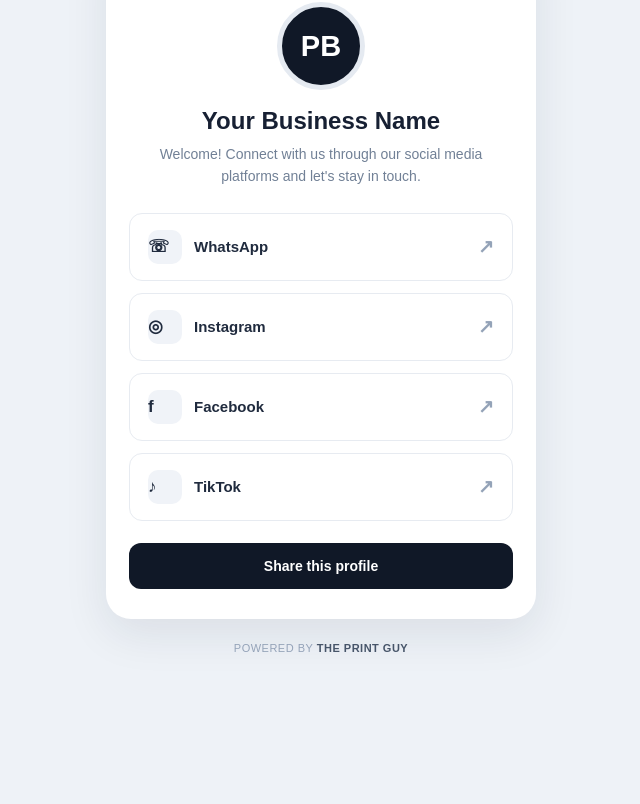
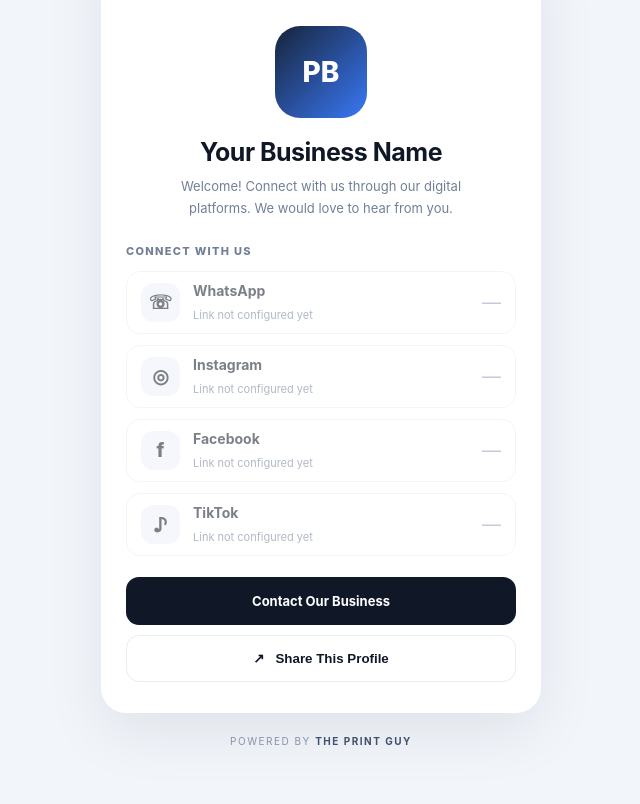
Before and after one commit to thePrintguyy1/printlink, a plain HTML site: page index.html in a window 1280 px wide. Shown: the part 102-906 px from the top of the page, without its empty margins (319-959 px from the left). Before the commit the page ends 800 px from the top, so only its background shows below. Drawn offline with Linux system fonts and the light colour scheme.

Commit message:
Refactor index.html for better layout and styling
Updated HTML structure and styles for improved design and functionality.

```diff
--- a/index.html
+++ b/index.html
@@ -5,10 +5,18 @@
 <meta charset="UTF-8">
 <meta name="viewport" content="width=device-width, initial-scale=1.0">
 <meta name="theme-color" content="#101827">
-  <meta name="description" content="Connect with us on all our social platforms through PrintLink.">
-  <title>PrintLink | Digital Connections</title>
+<meta name="description" content="One scan. Multiple connections. Powered by PrintLink.">
+<title>PrintLink | Connect Better</title>
 
 <style>
+:root {
+  --navy: #101827;
+  --blue: #3978f6;
+  --muted: #718096;
+  --line: #e8edf4;
+  --background: #f2f5fa;
+}
+
 * {
   box-sizing: border-box;
   margin: 0;
@@ -16,102 +24,154 @@
 }
 
 body {
-      font-family: Arial, sans-serif;
-      background: #eef2f7;
-      color: #172033;
+  font-family: Inter, Arial, sans-serif;
+  background: var(--background);
+  color: var(--navy);
   min-height: 100vh;
-      display: flex;
-      justify-content: center;
   padding: 35px 16px;
 }
 
 .container {
   width: 100%;
-      max-width: 430px;
+  max-width: 440px;
+  margin: auto;
 }
 
 .card {
-      background: #ffffff;
+  background: #fff;
+  border: 1px solid rgba(255,255,255,.8);
   border-radius: 25px;
-      padding: 30px 23px;
-      box-shadow: 0 15px 45px rgba(20,35,60,.09);
-      text-align: center;
+  padding: 30px 24px;
+  box-shadow: 0 20px 60px rgba(16,24,39,.08);
 }
 
-    .brand {
-      font-size: 12px;
-      font-weight: 800;
-      letter-spacing: 3px;
-      color: #64748b;
-      margin-bottom: 25px;
+.topbar {
+  display: flex;
+  justify-content: space-between;
+  align-items: center;
+  margin-bottom: 30px;
+}
+
+.logo {
+  font-size: 17px;
+  font-weight: 900;
+  letter-spacing: 2px;
+}
+
+.logo span {
+  color: var(--blue);
+}
+
+.top-label {
+  font-size: 10px;
+  color: var(--muted);
+  letter-spacing: 1px;
+  font-weight: 700;
+}
+
+.profile {
+  text-align: center;
+  padding: 12px 0 25px;
 }
 
 .avatar {
-      width: 88px;
-      height: 88px;
+  width: 92px;
+  height: 92px;
+  border-radius: 25px;
+  background: linear-gradient(135deg,#17243a,#3978f6);
+  color: white;
+  display: grid;
+  place-items: center;
   margin: auto;
-      border-radius: 50%;
-      background: #101827;
-      color: white;
-      display: flex;
-      align-items: center;
-      justify-content: center;
-      font-size: 29px;
-      font-weight: bold;
-      border: 5px solid #e5eaf1;
+  font-size: 28px;
+  font-weight: 800;
+  overflow: hidden;
 }
 
-    h1 {
-      font-size: 24px;
-      margin-top: 17px;
+.avatar img {
+  width: 100%;
+  height: 100%;
+  object-fit: cover;
+}
+
+.profile h1 {
+  font-size: 25px;
+  margin-top: 19px;
   margin-bottom: 8px;
+  letter-spacing: -.5px;
 }
 
 .description {
-      color: #718096;
-      font-size: 14px;
-      line-height: 1.6;
-      margin-bottom: 25px;
+  font-size: 13px;
+  color: var(--muted);
+  line-height: 1.7;
+  max-width: 300px;
+  margin: auto;
+}
+
+.connect-label {
+  text-align: left;
+  font-size: 11px;
+  color: var(--muted);
+  letter-spacing: 1.3px;
+  font-weight: 800;
+  margin-bottom: 13px;
 }
 
 .links {
   display: grid;
-      gap: 12px;
+  gap: 11px;
 }
 
 .social {
+  min-height: 62px;
   display: flex;
   align-items: center;
-      justify-content: space-between;
+  gap: 13px;
+  padding: 10px 14px;
+  border: 1px solid var(--line);
+  border-radius: 14px;
+  color: var(--navy);
   text-decoration: none;
-      padding: 16px 18px;
-      border: 1px solid #e7ebf1;
-      border-radius: 13px;
-      color: #202b3e;
-      font-size: 15px;
-      font-weight: 600;
-      transition: .2s;
+  transition: .2s ease;
 }
 
-    .social:hover {
-      background: #f4f7fb;
+.social:not(.disabled):hover {
+  border-color: #c4d6ff;
+  background: #f8faff;
   transform: translateY(-2px);
 }
 
-    .social span:first-child {
-      display: flex;
-      align-items: center;
-      gap: 12px;
+.social.disabled {
+  opacity: .55;
+  cursor: default;
 }
 
 .social-icon {
-      width: 34px;
-      height: 34px;
-      border-radius: 10px;
+  width: 39px;
+  height: 39px;
   display: grid;
   place-items: center;
-      background: #f0f3f8;
-      font-size: 17px;
+  border-radius: 12px;
+  background: #edf2fa;
+  font-size: 19px;
+  font-weight: 800;
+}
+
+.social-info {
+  flex: 1;
+  text-align: left;
+}
+
+.social-info strong {
+  display: block;
+  font-size: 14px;
+  margin-bottom: 4px;
+}
+
+.social-info small {
+  color: var(--muted);
+  font-size: 11px;
 }
 
 .arrow {
@@ -119,117 +179,202 @@
   font-size: 19px;
 }
 
+.contact {
+  display: block;
+  margin-top: 21px;
+  background: var(--navy);
+  color: white;
+  padding: 16px;
+  text-align: center;
+  border-radius: 13px;
+  font-size: 13px;
+  font-weight: 700;
+  text-decoration: none;
+}
+
+.contact:hover {
+  background: #263c60;
+}
+
 .share {
-      margin-top: 22px;
   width: 100%;
+  background: white;
+  border: 1px solid var(--line);
+  border-radius: 13px;
   padding: 15px;
-      border: none;
-      border-radius: 12px;
-      background: #101827;
-      color: white;
-      font-size: 14px;
-      font-weight: bold;
+  margin-top: 10px;
+  color: var(--navy);
+  font-weight: 700;
   cursor: pointer;
 }
 
 .footer {
   text-align: center;
-      color: #94a3b8;
-      font-size: 11px;
-      margin-top: 23px;
-      letter-spacing: .5px;
+  padding: 22px 5px;
+  font-size: 10px;
+  color: #8793a5;
+  letter-spacing: 1.5px;
 }
 
 .footer strong {
-      color: #475569;
+  color: #40516b;
+}
+
+@media(max-width:380px) {
+  .card { padding: 25px 17px; }
+  .profile h1 { font-size: 22px; }
 }
 </style>
 </head>
 
 <body>
-
 <main class="container">
   <section class="card">
 
-      <div class="brand">PRINTLINK</div>
+    <header class="topbar">
+      <div class="logo">PRINT<span>LINK</span></div>
+      <div class="top-label">DIGITAL CONNECTIONS</div>
+    </header>
 
-      <div class="avatar">PB</div>
+    <section class="profile">
+      <div class="avatar" id="avatar">PL</div>
+      <h1 id="businessName">Your Business Name</h1>
+      <p class="description" id="description">
+        Your business description will appear here.
+      </p>
+    </section>
 
-      <h1>Your Business Name</h1>
+    <div class="connect-label">CONNECT WITH US</div>
 
-      <p class="description">
-        Welcome! Connect with us through our social
-        media platforms and let's stay in touch.
-      </p>
+    <div class="links" id="socialLinks"></div>
 
-      <div class="links">
-
-        <a class="social" href="https://wa.me/2340000000000"
-           target="_blank" rel="noopener">
-          <span>
-            <span class="social-icon">☏</span>
-            WhatsApp
-          </span>
-          <span class="arrow">↗</span>
+    <a class="contact" id="contactButton" href="mailto:hello@example.com">
+      Contact Our Business
     </a>
 
-        <a class="social" href="https://instagram.com/yourusername"
-           target="_blank" rel="noopener">
-          <span>
-            <span class="social-icon">◎</span>
-            Instagram
-          </span>
-          <span class="arrow">↗</span>
-        </a>
-
-        <a class="social" href="https://facebook.com/yourusername"
-           target="_blank" rel="noopener">
-          <span>
-            <span class="social-icon">f</span>
-            Facebook
-          </span>
-          <span class="arrow">↗</span>
-        </a>
-
-        <a class="social" href="https://tiktok.com/@yourusername"
-           target="_blank" rel="noopener">
-          <span>
-            <span class="social-icon">♪</span>
-            TikTok
-          </span>
-          <span class="arrow">↗</span>
-        </a>
-
-      </div>
-
-      <button class="share" onclick="sharePage()">
-        Share this profile
+    <button class="share" onclick="shareProfile()">
+      ↗ &nbsp; Share This Profile
     </button>
 
   </section>
 
-    <div class="footer">
+  <footer class="footer">
     POWERED BY <strong>THE PRINT GUY</strong>
-    </div>
+  </footer>
 </main>
 
 <script>
-    function sharePage() {
+/*
+  PRINTLINK BUSINESS SETTINGS
+  Change the information in this section
+  to customise a business profile.
+*/
+
+const business = {
+  name: "Your Business Name",
+  initials: "PB",
+  description: "Welcome! Connect with us through our digital platforms. We would love to hear from you.",
+  logo: "",
+
+  whatsapp: "",
+  instagram: "",
+  facebook: "",
+  tiktok: "",
+
+  email: "hello@example.com"
+};
+
+const platforms = [
+  {
+    id: "whatsapp",
+    name: "WhatsApp",
+    icon: "☏",
+    detail: "Chat with us directly"
+  },
+  {
+    id: "instagram",
+    name: "Instagram",
+    icon: "◎",
+    detail: "Follow our Instagram"
+  },
+  {
+    id: "facebook",
+    name: "Facebook",
+    icon: "f",
+    detail: "Connect on Facebook"
+  },
+  {
+    id: "tiktok",
+    name: "TikTok",
+    icon: "♪",
+    detail: "Watch our latest videos"
+  }
+];
+
+function renderProfile() {
+  document.getElementById("businessName").textContent = business.name;
+  document.getElementById("description").textContent = business.description;
+
+  const avatar = document.getElementById("avatar");
+
+  if (business.logo) {
+    const image = document.createElement("img");
+    image.src = business.logo;
+    image.alt = business.name + " logo";
+    avatar.replaceChildren(image);
+  } else {
+    avatar.textContent = business.initials;
+  }
+
+  document.getElementById("contactButton").href =
+    business.email ? "mailto:" + business.email : "#";
+
+  const links = document.getElementById("socialLinks");
+
+  platforms.forEach(platform => {
+    const url = business[platform.id];
+    const link = document.createElement("a");
+
+    link.className = "social" + (url ? "" : " disabled");
+    link.innerHTML = `
+      <span class="social-icon">${platform.icon}</span>
+      <span class="social-info">
+        <strong>${platform.name}</strong>
+        <small>${url ? platform.detail : "Link not configured yet"}</small>
+      </span>
+      <span class="arrow">${url ? "↗" : "—"}</span>
+    `;
+
+    if (url) {
+      link.href = url;
+      link.target = "_blank";
+      link.rel = "noopener noreferrer";
+    } else {
+      link.addEventListener("click", event => event.preventDefault());
+    }
+
+    links.appendChild(link);
+  });
+}
+
+function shareProfile() {
   const data = {
-        title: document.title,
-        text: "Connect with us through PrintLink.",
+    title: business.name + " | PrintLink",
+    text: "Connect with " + business.name,
     url: window.location.href
   };
 
   if (navigator.share) {
     navigator.share(data).catch(() => {});
+  } else if (navigator.clipboard) {
+    navigator.clipboard.writeText(data.url)
+      .then(() => alert("Profile link copied!"));
   } else {
-        navigator.clipboard.writeText(data.url)
-          .then(() => alert("Profile link copied!"))
-          .catch(() => alert("Copy the page address from your browser."));
+    alert("Copy the profile address from your browser.");
   }
 }
+
+renderProfile();
 </script>
-
 </body>
 </html>
```
Lines whose indentation alone changed are shown as unchanged.
